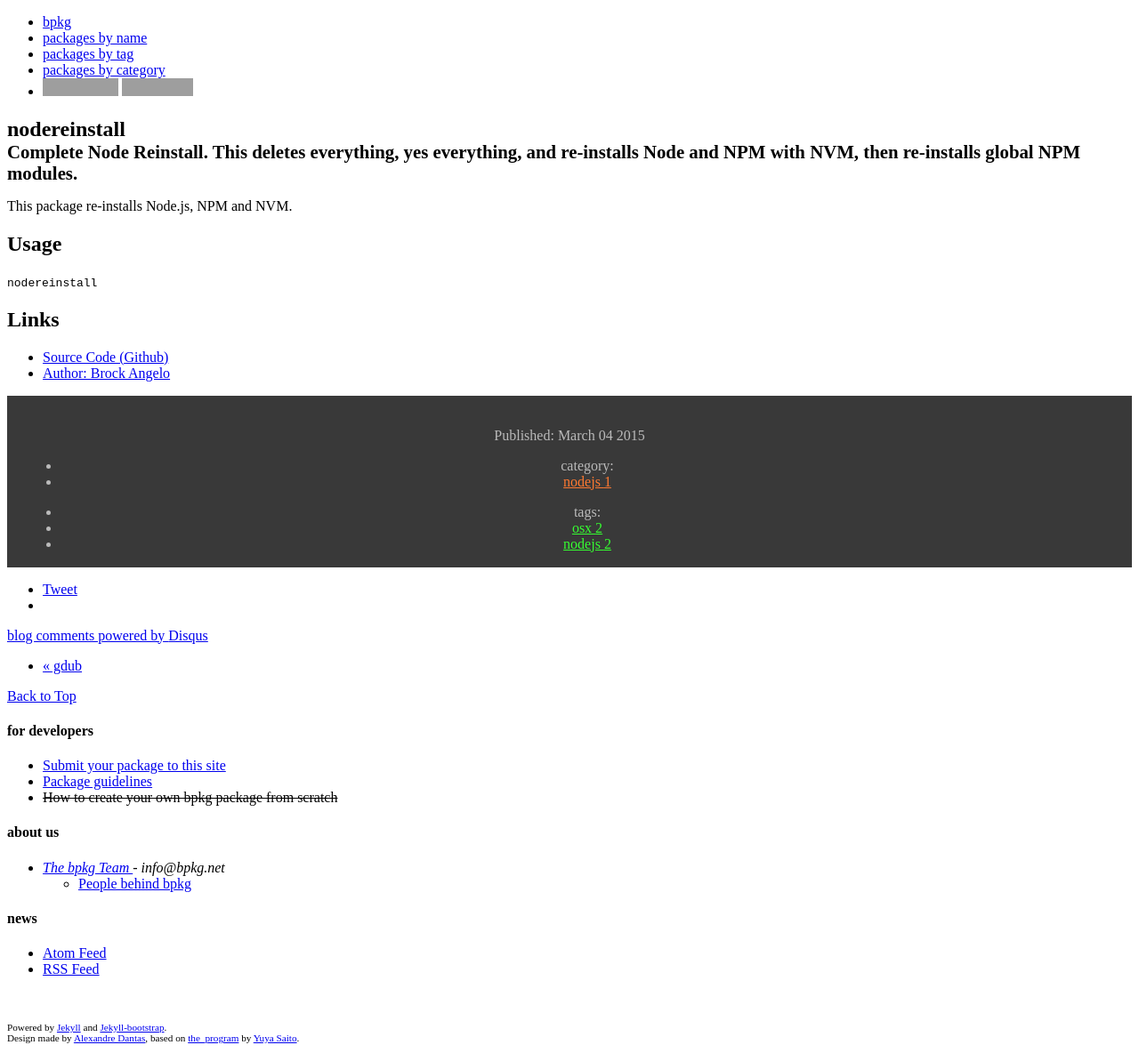
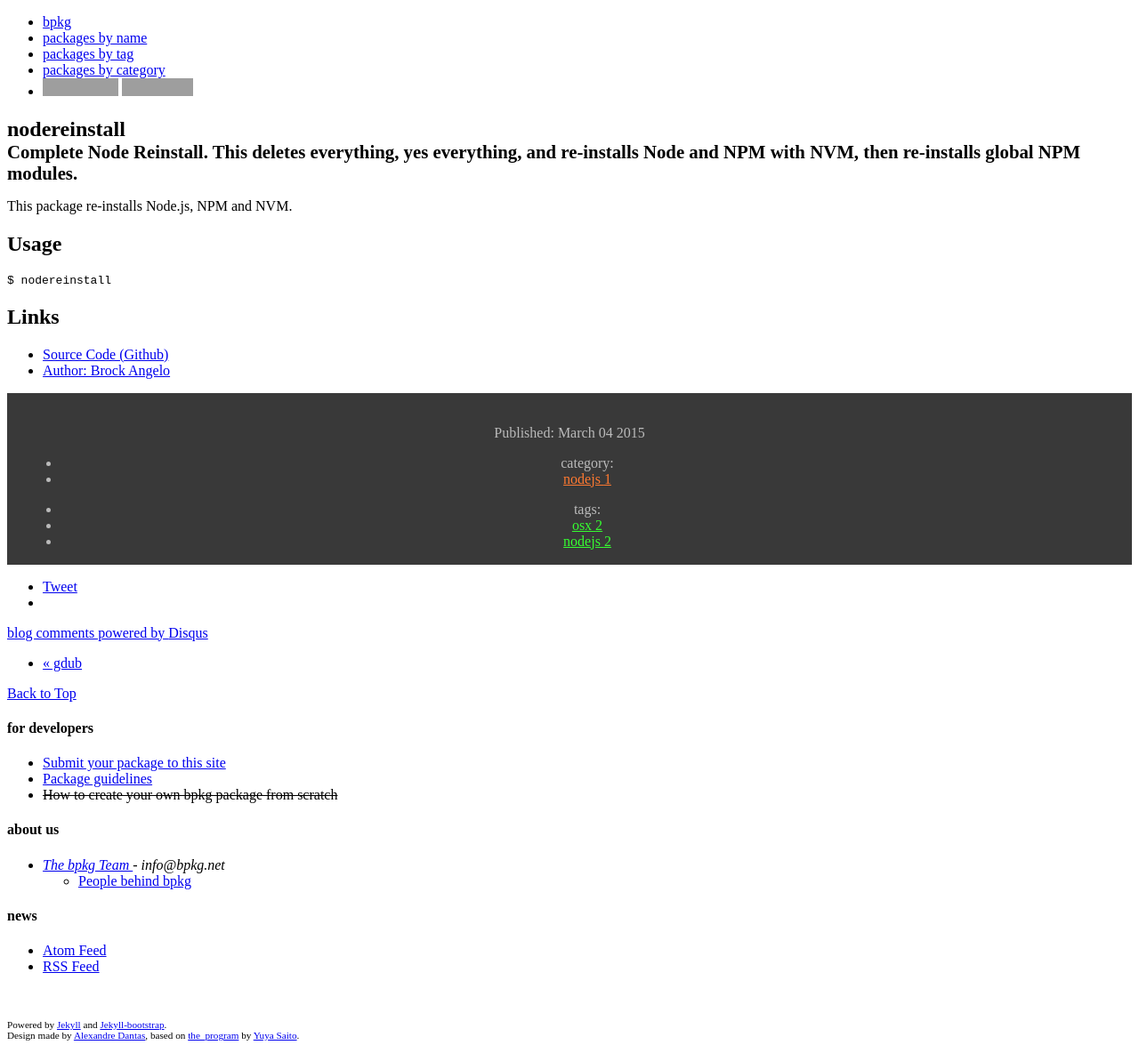
Before and after one commit to bpkg/bpkg.github.io, a Jekyll site: the page built from _posts/2015-03-04-nodereinstall.md, in a window 1280 px wide. Shown: the whole page at 89% size. Built offline with Jekyll 4.4.1, drawn with Linux system fonts in a browser that asks for light colours; comment, search, counter and statistics services are not loaded; grey boxes are pictures that could not be loaded.

Commit message:
fix jekyll syntax

````diff
--- a/_posts/2015-03-04-nodereinstall.md
+++ b/_posts/2015-03-04-nodereinstall.md
@@ -7,8 +7,13 @@ tags: [osx, nodejs]
 ---
 
 This package re-installs Node.js, NPM and NVM.
+
 ## Usage
-`nodereinstall`
+```
+$ nodereinstall
+```
+
 ## Links
+
 * [Source Code (Github)](https://github.com/brock/node-reinstall)
 * [Author: Brock Angelo](https://github.com/brock)
````
